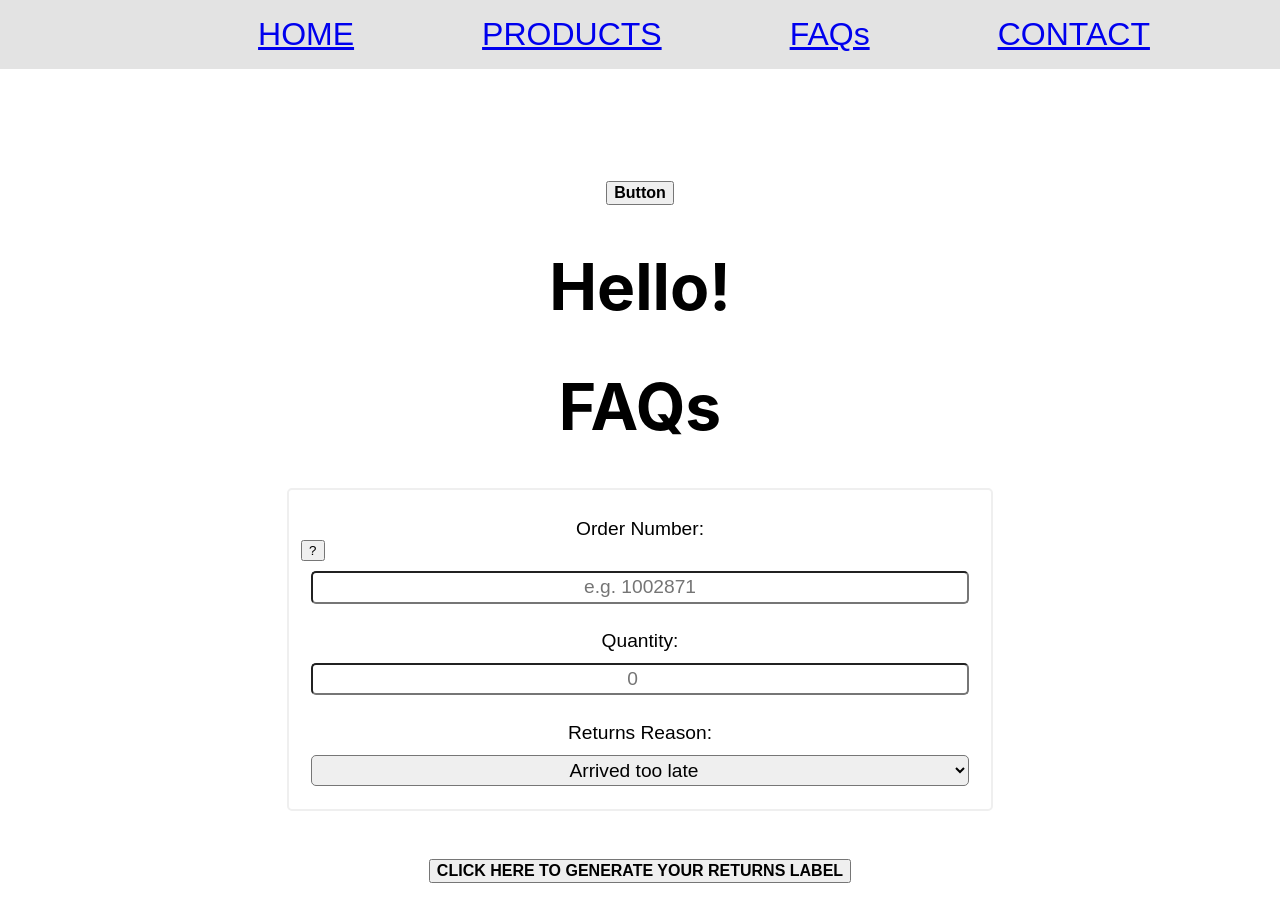
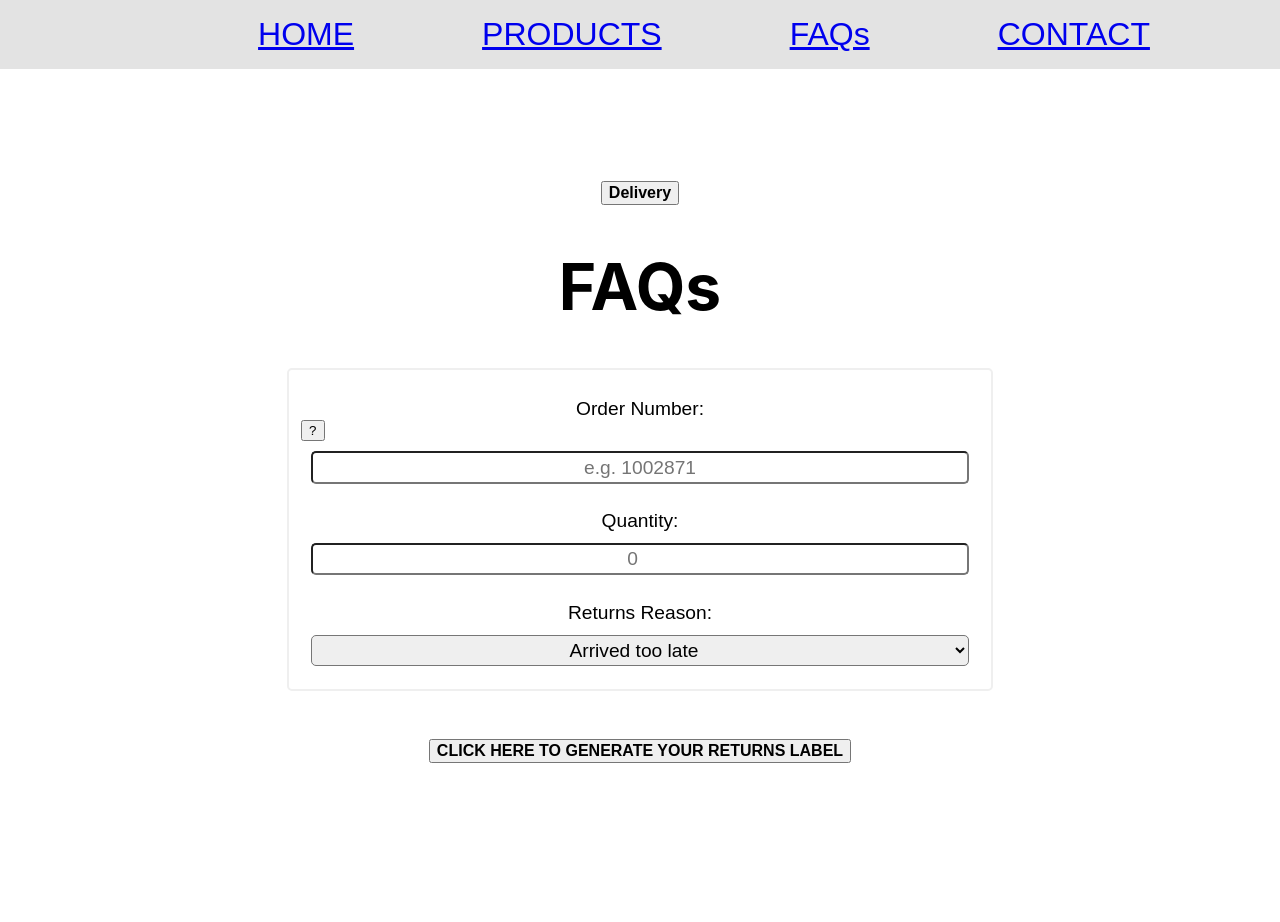
Before and after one commit to jessica440/golden_shoe_jd, a React (Create React App) app: page /faqs in a window 1280 px wide. Shown: the top 922 px of the page. After the commit the page ends 899 px from the top, so only its background shows below. Built offline with nearby package versions, Linux system fonts and the light colour scheme.

Commit message:
create collapsible component

```diff
--- a/src/components/Button.js
+++ b/src/components/Button.js
@@ -21,20 +21,45 @@ export const Content = styled.div`
 //     }
 //   };
 
+const Checkbox = () => {
+  return (
+    <>
+      <input type="checkbox" name="seeText" value="seeText"></input>
+    </>
+  );
+};
+
 export const CollapsibleText = () => {
   const [seeText, setSeeText] = React.useState(false);
   const handleSeeText = () => {
     setSeeText(!seeText);
+    console.log("activated");
   };
-
   return (
     <>
-      <Button onClick={() => handleSeeText()}>Button</Button>
-      <Content>
-        <h1>Hello!</h1>
-      </Content>
+      <Button onClick={() => handleSeeText()}>Delivery</Button>
+      {seeText ? (
+        <Content>
+          <h1>Hello!</h1>
+        </Content>
+      ) : null}
     </>
   );
+
+  //   return (
+  //     <>
+  //       <Checkbox
+  //         type="checkbox"
+  //         name="seeText"
+  //         onChange={handleSeeText}
+  //       ></Checkbox>
+  //       {seeText ? (
+  //         <div>
+  //           <label htmlFor="seeText">Hi there</label>
+  //         </div>
+  //       ) : null}
+  //     </>
+  //   );
 };
 
 export default CollapsibleText;
--- a/src/pages/returnsDeliveryPage.js
+++ b/src/pages/returnsDeliveryPage.js
@@ -12,7 +12,7 @@ const Faqs = () => {
     <>
       <NavBar />
       <Container>
-        <CollapsibleText>Button</CollapsibleText>
+        <CollapsibleText />
         <Content>
           <h1>FAQs</h1>
         </Content>
```
